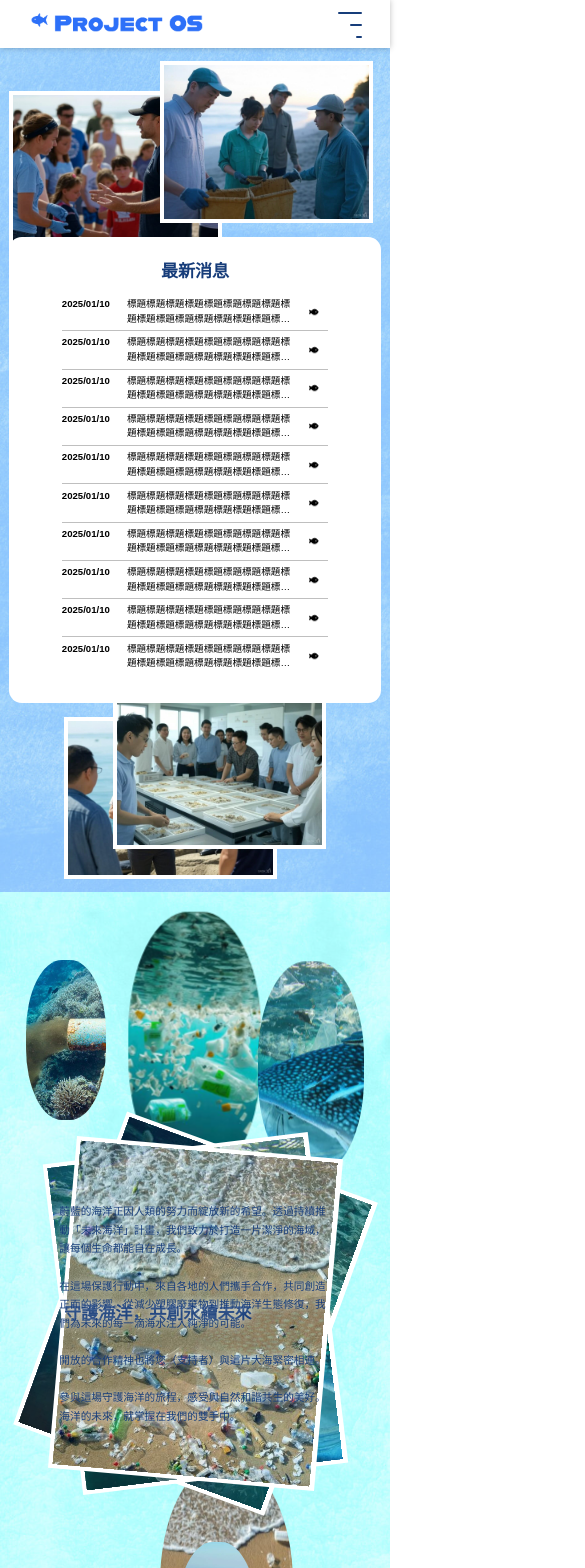
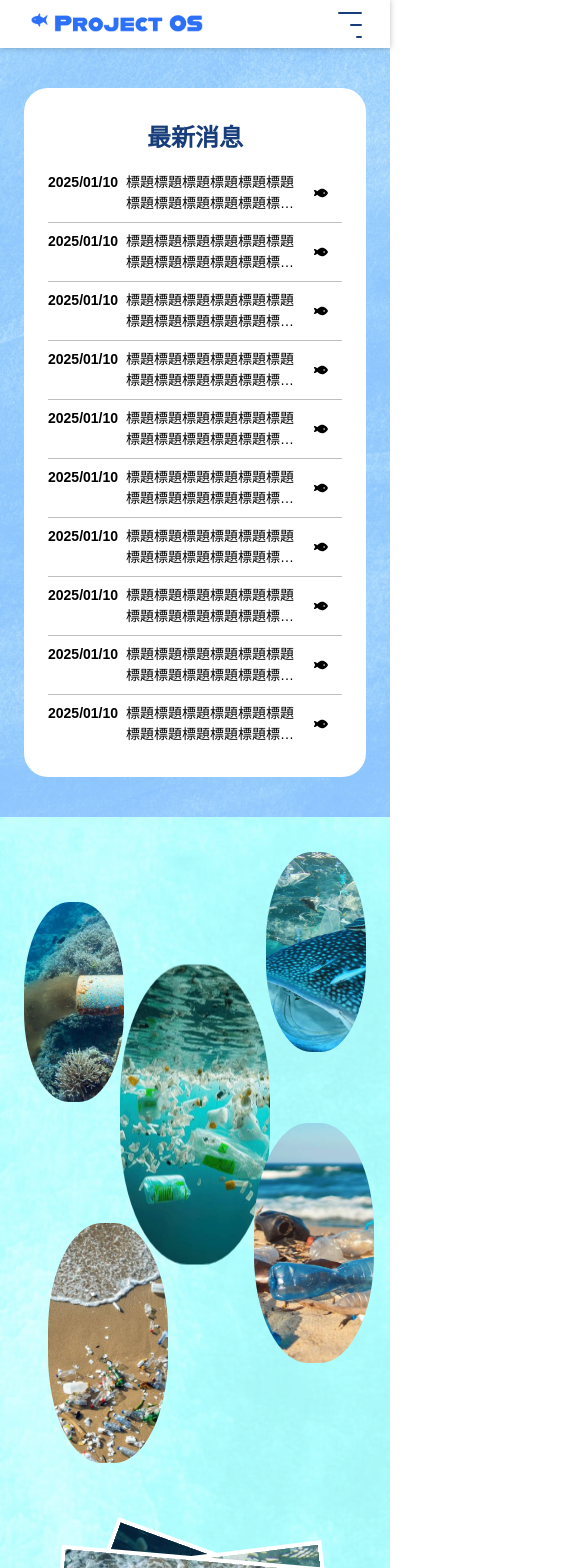
Before and after one commit to qpcon773/ProjectOS, a Vue app: page /1 in a window 390 px wide. Shown: the top 1568 px of the page, 585 px wide, since content can reach past the window. Built offline with nearby package versions, Linux system fonts and the light colour scheme.

Commit message:
!! Edit !! RWD到一半

```diff
--- a/src/assets/scss/_all.scss
+++ b/src/assets/scss/_all.scss
@@ -5,6 +5,10 @@
   margin: 0 auto;
   font-family: "Noto Sans TC", sans-serif;
   overflow-x: hidden;
+
+  @include rwd1024{
+    font-size: 0.875rem;
+  }
 }
 
 .fishBox {
@@ -16,6 +20,11 @@
   position: relative;
   margin: 0 clamp(9.6px,0.9375vw,18px);
 
+  @include rwd1024{
+    width: 14px;
+    margin: 0 14px;
+  }
+
   svg {
     width: clamp(9.6px,0.9375vw,18px);
     height: clamp(9.6px,0.9375vw,18px);
@@ -25,6 +34,11 @@
     top: 50%;
     left: 0;
     transform: translate(-100%, -50%);
+
+    @include rwd1024{
+      width: 14px;
+      height: 14px;
+    }
 
     &:nth-child(1) {
       animation: fishIn 0.3s ease forwards;
@@ -55,6 +69,12 @@
     overflow: hidden;
     gap: 0 clamp(8.53px,0.8333vw,16px);
 
+    @include rwd1024{
+      width: 200px;
+      border-radius: 36px;
+      gap: 0 16px;
+    }
+
     &:hover {
       &::before {
         transform: translateY(0%);
@@ -84,10 +104,10 @@
     &::before {
       content: "";
       position: absolute;
-      top: clamp(-12.8px,-1.25vw,-24px);
-      left: clamp(-12.8px,-1.25vw,-24px);
-      width: calc(100% + clamp(25.6px,2.5vw,48px));
-      height: calc(100% + clamp(25.6px,2.5vw,48px));
+      top: -25%;
+      left: -25%;
+      width: 150%;
+      height: 150%;
       background: $main;
       z-index: 0;
       border-radius: 40%;
@@ -97,6 +117,10 @@
 
     &.size-l{
       width: clamp(160px,15.625vw,300px);
+
+      @include rwd1024{
+        width: 300px;
+      }
     }
 
     p {
@@ -106,6 +130,10 @@
       z-index: 1;
       transition: $tc;
       font-weight: 500;
+
+      @include rwd1024{
+        font-size: 1rem;
+      }
     }
 
     .fishBox{
--- a/src/assets/scss/views/components/nav.scss
+++ b/src/assets/scss/views/components/nav.scss
@@ -84,9 +84,9 @@
     }
 
     li {
-      $colorList: (red, pink, orange, green, blue, purple);
+      $colorList: (red, pink, orange, green, blue);
 
-      @for $i from 1 through 6 {
+      @for $i from 1 through 5 {
         &:nth-child(#{$i}) {
           a {
             svg {
--- a/src/assets/scss/views/index.scss
+++ b/src/assets/scss/views/index.scss
@@ -6,6 +6,11 @@
     min-height: 100vh;
     padding: clamp(17.06px, 1.6666vw, 32px) clamp(8.53px, 0.8333vw, 16px);
     position: relative;
+
+    @include rwd1024 {
+      min-height: auto;
+      padding: 40px 24px;
+    }
 
     &::before {
       content: "";
@@ -37,6 +42,10 @@
       justify-content: center;
       position: absolute;
       z-index: 1;
+
+      @include rwd1024 {
+        display: none;
+      }
 
       &.item_01 {
         top: clamp(42.66px, 4.1666vw, 80px);
@@ -71,21 +80,40 @@
       flex-direction: column;
       margin: auto;
 
+      @include rwd1024 {
+        width: 100%;
+        border-radius: 24px;
+        padding: 32px 24px;
+      }
+
       .boxTitle {
         font-size: $f32;
         text-align: center;
         color: $main;
         font-weight: 600;
+
+        @include rwd1024 {
+          font-size: 1.5rem;
+        }
       }
 
       .newsList {
         margin: clamp(12.8px, 1.25vw, 24px) auto 0;
         width: 100%;
 
+        @include rwd1024 {
+          margin: 16px 0 0;
+        }
+
         li {
           border-bottom: 1px solid rgba(#000, 0.25);
           padding-bottom: clamp(4.26px, 0.4166vw, 8px);
           margin-bottom: clamp(4.26px, 0.4166vw, 8px);
+
+          @include rwd1024 {
+            padding-bottom: 8px;
+            margin-bottom: 8px;
+          }
 
           &:hover {
             a {
@@ -134,6 +162,10 @@
               -webkit-box-orient: vertical;
               -webkit-line-clamp: 2;
               overflow: hidden;
+
+              @include rwd1024 {
+                margin-left: 8px;
+              }
             }
           }
         }
@@ -147,6 +179,11 @@
     justify-content: center;
     padding: clamp(160px, 15.625vw, 300px) clamp(8.53px, 0.8333vw, 16px);
     position: relative;
+
+    @include rwd1024 {
+      padding: 740px 24px 40px;
+      flex-direction: column;
+    }
 
     &::before {
       background: url("@/assets/images/bg/bg_02.jpg") no-repeat;
@@ -164,6 +201,12 @@
         top: clamp(64px, 6.25vw, 120px);
         left: clamp(25.6px, 2.5vw, 48px);
         width: clamp(80px, 7.8125vw, 150px);
+
+        @include rwd1024 {
+          top: 80px;
+          left: 24px;
+          width: 100px;
+        }
       }
 
       &:nth-of-type(2) {
@@ -172,24 +215,49 @@
         transform: translateX(-50%);
         width: clamp(133.33px, 13.0208vw, 250px);
         animation: flyX-50 2s ease-in-out alternate-reverse infinite;
+
+        @include rwd1024 {
+          top: 140px;
+          width: 150px;
+        }
       }
 
       &:nth-of-type(3) {
         top: clamp(64px, 6.25vw, 120px);
         right: clamp(25.6px, 2.5vw, 48px);
         width: clamp(106.66px, 10.4166vw, 200px);
+
+        @include rwd1024 {
+          top: 30px;
+          right: 24px;
+          width: 100px;
+        }
       }
 
       &:nth-of-type(4) {
         bottom: clamp(12.8px, 1.25vw, 24px);
         left: clamp(160px, 15.625vw, 300px);
         width: clamp(133.33px, 13.0208vw, 250px);
+
+        @include rwd1024 {
+          bottom: auto;
+          top: 400px;
+          left: 48px;
+          width: 120px;
+        }
       }
 
       &:nth-of-type(5) {
         bottom: clamp(38.4px, 3.75vw, 72px);
         right: clamp(133.33px, 13.0208vw, 250px);
         width: clamp(80px, 7.8125vw, 150px);
+
+        @include rwd1024 {
+          bottom: auto;
+          top: 300px;
+          right: 16px;
+          width: 120px;
+        }
       }
 
       img {
@@ -203,12 +271,20 @@
       width: clamp(266.66px, 26.0416vw, 500px);
       aspect-ratio: 1 / 1.25;
 
+      @include rwd1024 {
+        width: 300px;
+      }
+
       li {
         position: absolute;
         height: 100%;
         width: 100%;
         background: #fff;
         padding: clamp(4.26px, 0.4166vw, 8px);
+
+        @include rwd1024 {
+          padding: 4px;
+        }
 
         &::before {
           content: "";
@@ -260,12 +336,22 @@
       text-shadow: 0 0 8px #fff;
       line-height: 1.75;
       color: $main;
+
+      @include rwd1024 {
+        position: static;
+        transform: translate(0);
+      }
     }
 
     .title {
       left: clamp(64px, 6.25vw, 120px);
       font-size: $f32;
       font-weight: 600;
+
+      @include rwd1024 {
+        font-size: 1.5rem;
+        margin-top: 72px;
+      }
     }
 
     .text {
@@ -273,11 +359,20 @@
       width: clamp(266.66px, 26.0416vw, 500px);
       font-size: $f20;
       font-weight: 500;
+
+      @include rwd1024 {
+        font-size: 1rem;
+        width: 100%;
+        margin-top: 16px;
+      }
     }
   }
 
   .actionArea {
     padding: clamp(38.4px, 3.75vw, 72px) clamp(8.53px, 0.8333vw, 16px);
+
+    @include rwd1024 {
+    }
 
     &::before {
       background: url("@/assets/images/bg/bg_03.jpg") no-repeat;
@@ -289,7 +384,7 @@
       justify-content: center;
       background: #fff;
       width: fit-content;
-      border-radius: clamp(25.6px, 2.5vw, 48px);
+      border-radius: clamp(38.4px, 3.75vw, 72px);
       padding: clamp(12.8px, 1.25vw, 24px);
       margin: 0 auto;
 
@@ -400,34 +495,66 @@
       .swiper-slide {
         width: 80%;
 
-        &[data-swiper-slide-index = "0"] {
+        &[data-swiper-slide-index="0"] {
           .imgBox {
             .date {
               color: pink;
             }
           }
+
+          .infoBox {
+            .title {
+              &::before {
+                background: pink;
+              }
+            }
+          }
         }
 
-        &[data-swiper-slide-index = "1"] {
+        &[data-swiper-slide-index="1"] {
           .imgBox {
             .date {
               color: green;
             }
           }
+
+          .infoBox {
+            .title {
+              &::before {
+                background: green;
+              }
+            }
+          }
         }
 
-        &[data-swiper-slide-index = "2"] {
+        &[data-swiper-slide-index="2"] {
           .imgBox {
             .date {
               color: orange;
             }
           }
+
+          .infoBox {
+            .title {
+              &::before {
+                background: orange;
+              }
+            }
+          }
         }
 
-        &[data-swiper-slide-index = "3"] {
+        &[data-swiper-slide-index="3"] {
           .imgBox {
             .date {
               color: blue;
+            }
+          }
+
+          .infoBox {
+            .title {
+              &::before {
+                background: blue;
+              }
             }
           }
         }
@@ -468,6 +595,16 @@
         .title {
           font-size: $f32;
           font-weight: 600;
+          display: flex;
+          flex-direction: column;
+          gap: clamp(4.26px, 0.4166vw, 8px) 0;
+
+          &::before {
+            content: "";
+            width: clamp(34.13px, 3.3333vw, 64px);
+            height: clamp(4.26px, 0.4166vw, 8px);
+            border-radius: clamp(4.26px, 0.4166vw, 8px);
+          }
         }
 
         .text {
@@ -484,9 +621,33 @@
   }
 
   .shopArea {
+    padding: clamp(64px, 6.25vw, 120px) clamp(25.6px, 2.5vw, 48px);
+    display: flex;
+    flex-direction: column;
+
+    @include rwd1024 {
+      display: none !important;
+    }
+
     &::before {
       background: url("@/assets/images/bg/bg_04.jpg") no-repeat;
       background-size: cover;
+    }
+
+    .title {
+      font-size: $f32;
+      font-weight: 600;
+      text-align: center;
+      color: $main;
+    }
+
+    .text {
+      font-size: $f20;
+      font-weight: 500;
+      text-align: center;
+      width: clamp(640px, 62.5vw, 1200px);
+      margin: clamp(17.06px, 1.6666vw, 32px) auto clamp(38.4px, 3.75vw, 72px);
+      color: $main;
     }
 
     .shopListBox {
@@ -532,6 +693,7 @@
               border-radius: clamp(8.53px, 0.8333vw, 16px);
               overflow: hidden;
               position: relative;
+              flex-shrink: 0;
 
               &::before {
                 content: "";
@@ -565,7 +727,7 @@
 
               span {
                 font-size: $f18;
-                font-weight: 600;
+                font-weight: 500;
               }
             }
           }
@@ -576,7 +738,7 @@
     .btnBox {
       display: flex;
       justify-content: center;
-      margin-top: clamp(12.8px, 1.25vw, 24px);
+      margin-top: auto;
     }
   }
 }
--- a/src/components/NavComponent.vue
+++ b/src/components/NavComponent.vue
@@ -21,10 +21,6 @@
   },
   {
     text: "捐愛海洋",
-    path: "",
-  },
-  {
-    text: "聯絡我們",
     path: "",
   },
 ]);
--- a/src/components/UseSvg.vue
+++ b/src/components/UseSvg.vue
@@ -57,16 +57,6 @@
 
   <svg
     xmlns="http://www.w3.org/2000/svg"
-    viewBox="0 0 448 512"
-    v-if="name === 'nav_06'"
-  >
-    <path
-      d="M0 96C0 60.7 28.7 32 64 32H384c35.3 0 64 28.7 64 64V416c0 35.3-28.7 64-64 64H64c-35.3 0-64-28.7-64-64V96z"
-    />
-  </svg>
-
-  <svg
-    xmlns="http://www.w3.org/2000/svg"
     viewBox="0 0 576 512"
     v-if="name === 'fish'"
   >
--- a/src/views/Index.vue
+++ b/src/views/Index.vue
@@ -44,6 +44,27 @@
     text: "走進水族館展開一場奇妙之旅，透過專業導覽深入了解深海生物的生活習性與環境挑戰。從五光十色的珊瑚礁到深海獨特物種，這場活動將讓您沉浸於知識與視覺的雙重饗宴，喚起人們對海洋保護的重視。",
     imgUrl: new URL("@/assets/images/index/action_04.jpg", import.meta.url)
       .href,
+  },
+]);
+
+const shopData = ref([
+  {
+    title: "漂流木桌子",
+    text: "大自然賦予的獨特紋理，每一張都是無法複製的藝術品。結合職人手工打造，展現原始樸實的魅力，為您的空間增添溫潤自然的氛圍。",
+    imgUrl: "",
+    id: 0,
+  },
+  {
+    title: "漂流木椅子",
+    text: "每張椅子都承載著海洋的故事，經過細緻打磨，保留原木質感與溫潤手感。獨特設計兼具美感與舒適度，讓您坐下的每一刻都與大自然連結。",
+    imgUrl: "",
+    id: 1,
+  },
+  {
+    title: "漂流木套組",
+    text: "桌椅完美搭配，展現漂流木的天然韻味，為空間帶來純粹自然感。手工製作，每組獨一無二，讓您的居家或工作環境更具溫度與個性。",
+    imgUrl: "",
+    id: 2,
   },
 ]);
 
@@ -131,8 +152,7 @@
           <a href="javascript:;" @click="slideEvent(0)">春季活動</a>
         </li>
         <li :class="{ focus: swiperIndex === 1 }">
-          <a href="javascript:;" @click="slideEvent(1)">夏季活動
-          </a>
+          <a href="javascript:;" @click="slideEvent(1)">夏季活動 </a>
         </li>
         <li :class="{ focus: swiperIndex === 2 }">
           <a href="javascript:;" @click="slideEvent(2)">秋季活動</a>
@@ -176,32 +196,37 @@
     </section>
 
     <section class="shopArea mainBlock">
+      <p class="title">海岸拾光，重塑新生</p>
+      <p class="text">
+        我們從海岸撿拾合法可再生利用的素材，如漂流木、貝殼、廢棄漁網等，手工製作成獨特的工藝品與家具，賦予它們全新生命。您的每一次購買，都是對環境的支持，所有收益將全額捐贈給海洋保育單位，共同守護海洋生態。
+      </p>
+
       <div class="shopListBox">
         <ul>
-          <template v-for="(data, id) in 3" :key="id">
+          <template v-for="(data, id) in shopData" :key="id">
             <li>
               <a href="javascript:;">
                 <div class="imgBox">
                   <img src="https://picsum.photos/300" alt="" />
                 </div>
                 <div class="infoBox">
-                  <p>標題標題標題標題標題標題{{ data }}</p>
-                  <span>文字文字文字文字文字文字文字文字</span>
+                  <p>{{ data.title }}</p>
+                  <span>{{ data.text }}</span>
                 </div>
               </a>
             </li>
           </template>
         </ul>
         <ul>
-          <template v-for="(data, id) in 3" :key="id">
+          <template v-for="(data, id) in shopData" :key="id">
             <li>
               <a href="javascript:;">
                 <div class="imgBox">
                   <img src="https://picsum.photos/300" alt="" />
                 </div>
                 <div class="infoBox">
-                  <p>標題標題標題標題標題標題</p>
-                  <span>文字文字文字文字文字文字文字文字</span>
+                  <p>{{ data.title }}</p>
+                  <span>{{ data.text }}</span>
                 </div>
               </a>
             </li>
@@ -209,7 +234,7 @@
         </ul>
       </div>
       <div class="btnBox">
-        <a href="javascript:;" class="btn">
+        <a href="javascript:;" class="btn size-l">
           <p>查看更多</p>
 
           <div class="fishBox">
```
